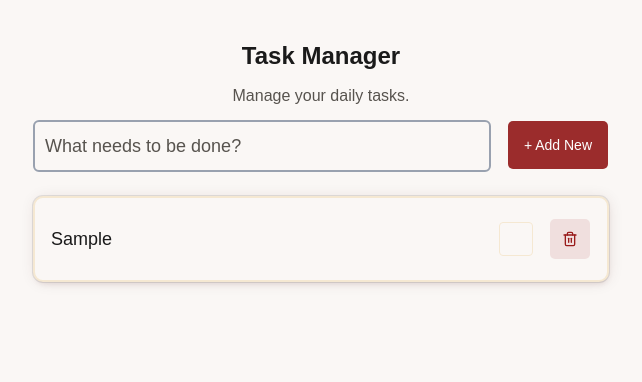
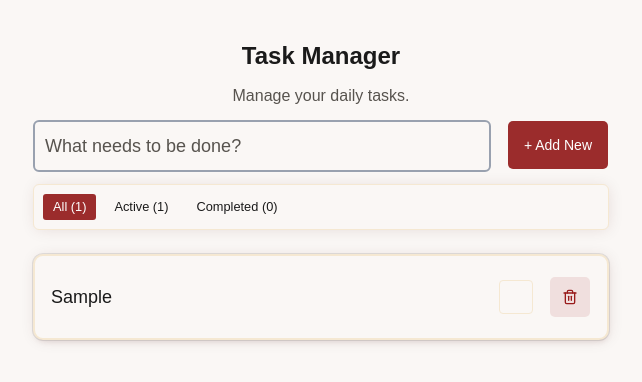
Before and after one commit to kamalkant11/react-shadcn-ui-practice, a React (Vite) app in the folder shadcn-integration/: page / in a window 1280 px wide. Both pictures are taken after typing "Sample" into the empty fields and a click on the button "+ Add New". Shown: the top 382 px of the page, without its empty margins (319-961 px from the left). Built offline with nearby package versions, Linux system fonts and the light colour scheme.

Commit message:
Added filter functionaity

```diff
--- a/shadcn-integration/src/hooks/useTodos.js
+++ b/shadcn-integration/src/hooks/useTodos.js
@@ -6,6 +6,8 @@ export function useTodos() {
     const savedTodos = localStorage.getItem("todos");
     return savedTodos ? JSON.parse(savedTodos) : [];
   });
+
+   const [filter, setFilter] = useState("all"); // "all" | "active" | "completed"
 
   // 2. Side Effect for localStorage sync
   useEffect(() => {
@@ -32,15 +34,32 @@ export function useTodos() {
   const toggleTodo = (id) => {
     setTodos((prevTodos) =>
       prevTodos.map((todo) =>
-        todo.id === id ? { ...todo, completed: !todo.completed } : todo
-      )
+        todo.id === id ? { ...todo, completed: !todo.completed } : todo,
+      ),
     );
   };
 
+  // 6. Derived State (Calculated directly from todos—no extra useState needed!)
+  const totalCount = todos.length;
+  const completedCount = todos.filter((todo) => todo.completed).length;
+  const activeCount = totalCount - completedCount;
+
+  const filteredTodos = todos.filter((todo) => {
+    if (filter === "active") return !todo.completed;
+    if (filter === "completed") return todo.completed;
+    return true;
+  });
+
+
   return {
-    todos,
+    todos: filteredTodos,
+    filter,
+    setFilter,
     addTodo,
     deleteTodo,
     toggleTodo,
+    totalCount,
+    completedCount,
+    activeCount
   };
 }
--- a/shadcn-integration/src/pages/TodoPage.jsx
+++ b/shadcn-integration/src/pages/TodoPage.jsx
@@ -1,9 +1,26 @@
 import TodoForm from "@/components/todo/TodoForm";
 import TodoList from "@/components/todo/TodoList";
 import { useTodos } from "@/hooks/useTodos";
+import { Button } from "@/components/ui/button";
 
 const TodoPage = () => {
-  const { todos, addTodo, deleteTodo, toggleTodo } = useTodos();
+  const {
+    todos,
+    filter,
+    setFilter,
+    addTodo,
+    deleteTodo,
+    toggleTodo,
+    totalCount,
+    activeCount,
+    completedCount,
+  } = useTodos();
+
+  const filterTabs = [
+    { key: "all", label: `All (${totalCount})` },
+    { key: "active", label: `Active (${activeCount})` },
+    { key: "completed", label: `Completed (${completedCount})` },
+  ];
 
   return (
     <main className="w-full min-h-screen flex flex-col items-center space-y-3 bg-background text-foreground">
@@ -15,6 +32,23 @@ const TodoPage = () => {
 
       <TodoForm addTodo={addTodo} />
 
+      {totalCount > 0 && (
+        <div className="flex w-full max-w-xl items-center justify-between rounded-lg border bg-card p-2 shadow-sm">
+          <div className="flex gap-1.5">
+            {filterTabs.map((tab) => (
+              <Button
+                key={tab.key}
+                size="sm"
+                variant={filter === tab.key ? "default" : "ghost"}
+                onClick={() => setFilter(tab.key)}
+              >
+                {tab.label}
+              </Button>
+            ))}
+          </div>
+        </div>
+      )}
+
       <TodoList
         todos={todos}
         onDeleteTodo={deleteTodo}
```
